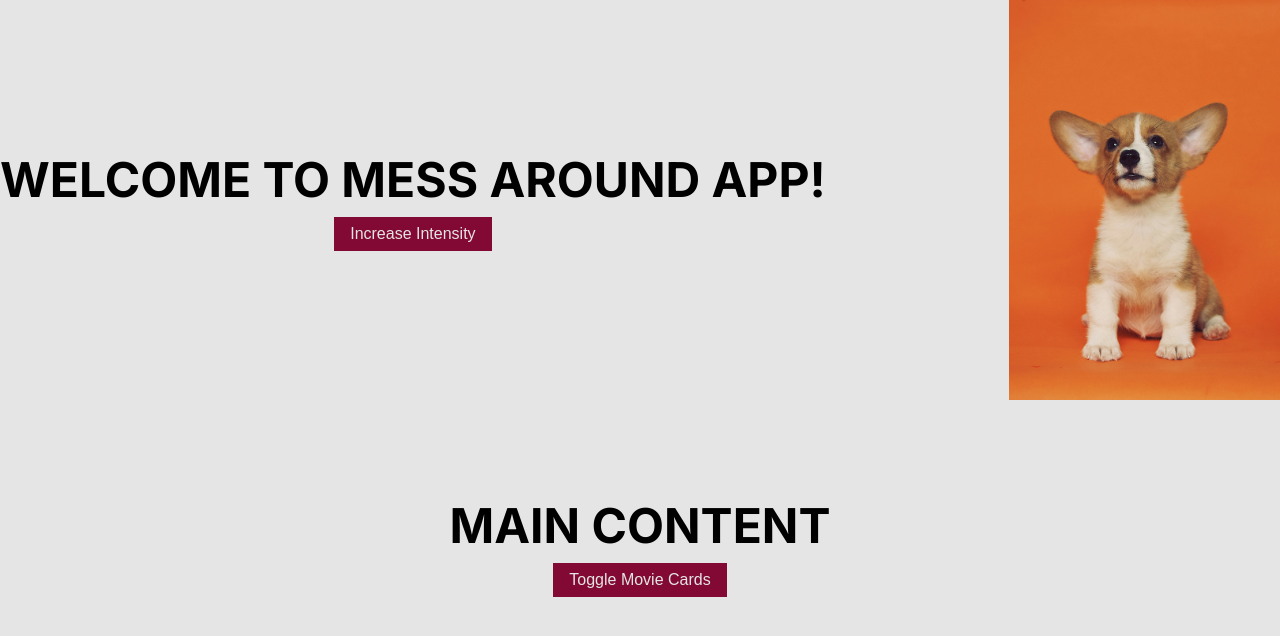
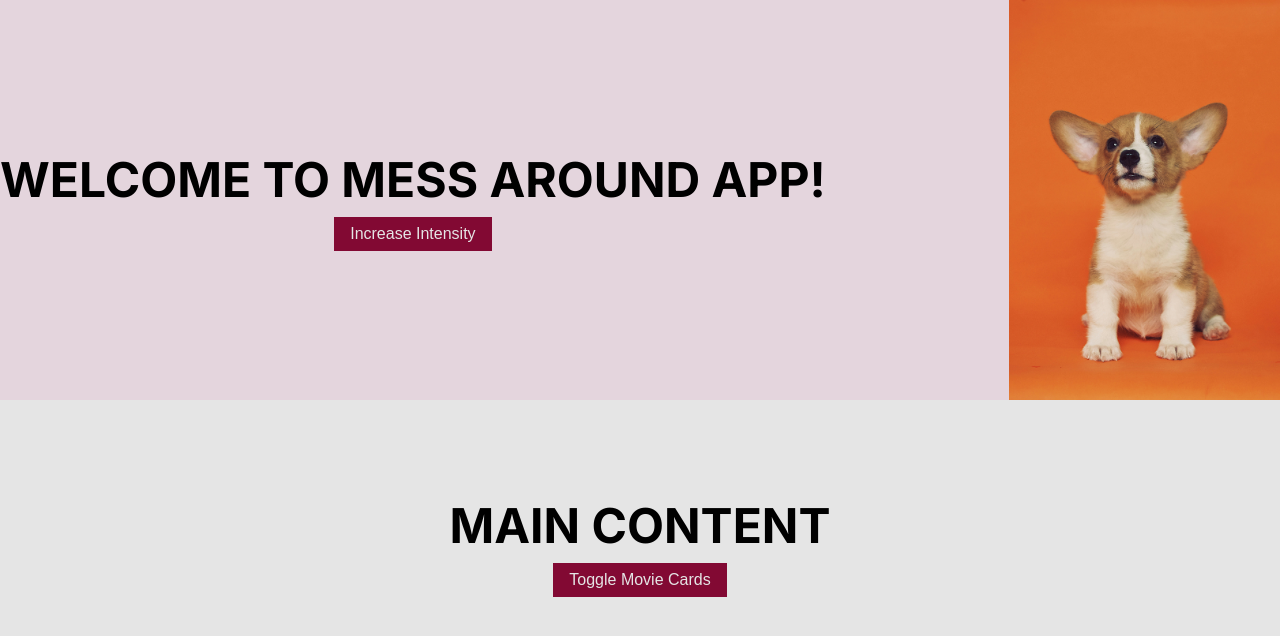
Before and after one commit to videoeero/frontend-training-sandbox, a Next.js app: page / in a window 1280 px wide. Shown: the top 636 px of the page. Built offline with nearby package versions, Linux system fonts and the light colour scheme.

Commit message:
chore: header intensifier

```diff
--- a/src/components/Header/Header.module.scss
+++ b/src/components/Header/Header.module.scss
@@ -1,10 +1,23 @@
+@use "../../foundations/colors.scss" as colors;
+
 .header {
+  position: relative;
   width: 100vw;
   display: flex;
   align-items: center;
   justify-content: space-between;
 
+  &__intensifier {
+    z-index: 1;
+    position: absolute;
+    background-color: colors.$secondary;
+    width: 100%;
+    height: 100%;
+    transition: all 0.3s;
+  }
+
   &__left {
+    z-index: 2;
     display: flex;
     flex-direction: column;
     justify-content: center;
@@ -12,6 +25,7 @@
   }
 
   &__image {
+    z-index: 2;
     height: 25rem;
     width: auto;
   }
--- a/src/components/Header/Header.tsx
+++ b/src/components/Header/Header.tsx
@@ -16,6 +16,10 @@ export default function Header() {
 
   return (
     <header className={styles.header}>
+      <div
+        className={styles.header__intensifier}
+        style={{ opacity: 0.1 * intensityLevel }}
+      />
       <div className={styles.header__left}>
         <Heading size="lg" level={1}>
           Welcome to Mess Around App{"!".repeat(intensityLevel)}
```
